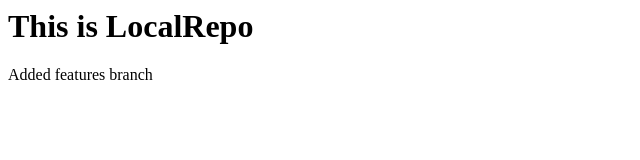
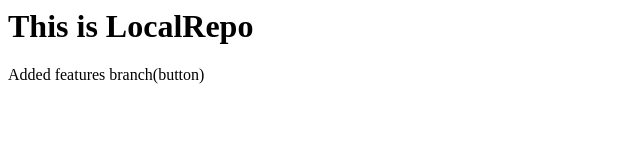
Before and after one commit to Kondeti-Venkata-Abhinava/LOCALREPO, a plain HTML site: page index.html in a window 1280 px wide. Shown: the full height of the page, 0-640 px from the left. Drawn offline with Linux system fonts and the light colour scheme.

```diff
--- a/index.html
+++ b/index.html
@@ -1,2 +1,2 @@
 <h1>This is LocalRepo</h1>
-<p>Added features branch</p>
+<p>Added features branch(button)</p>
```
